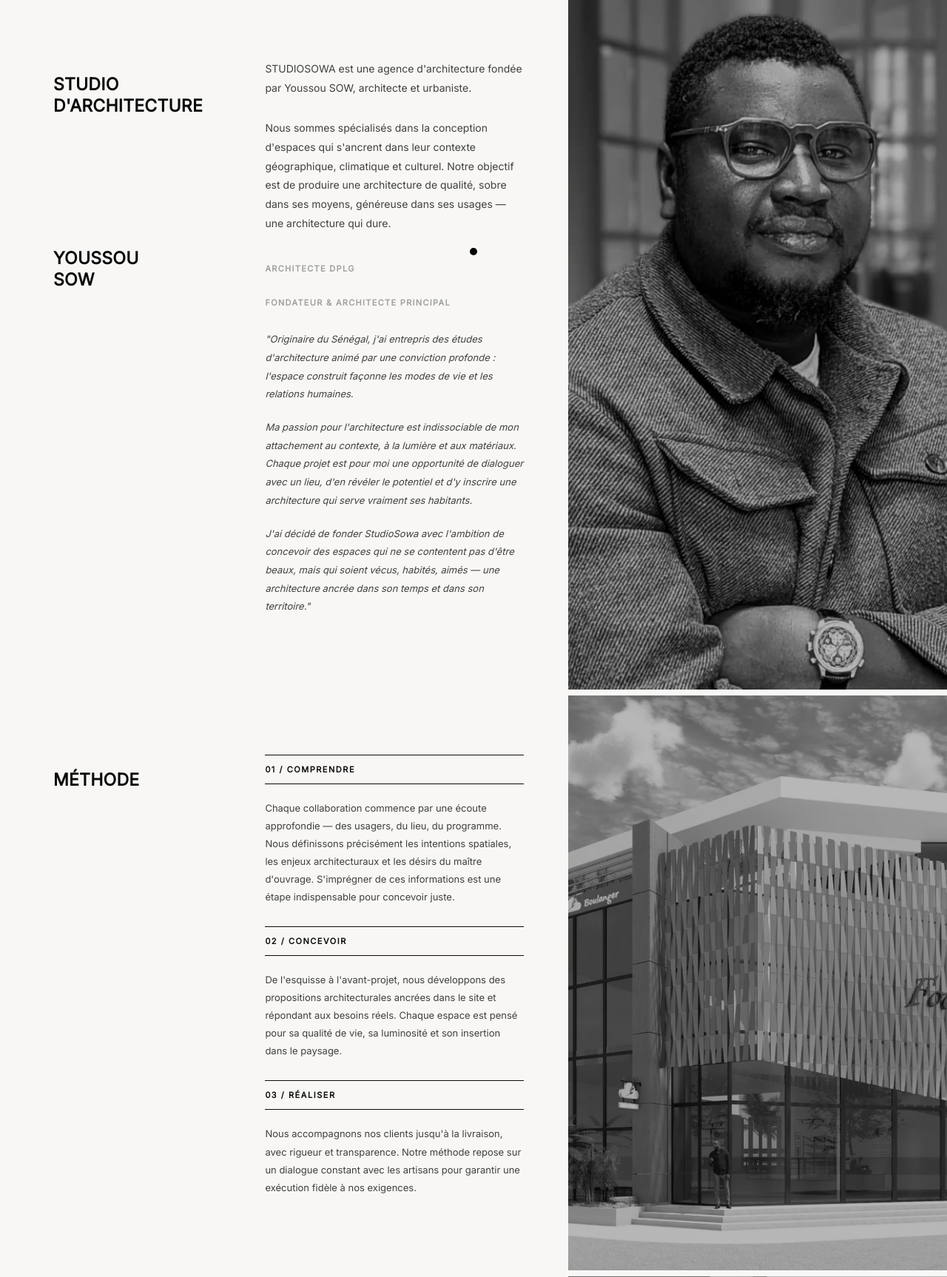
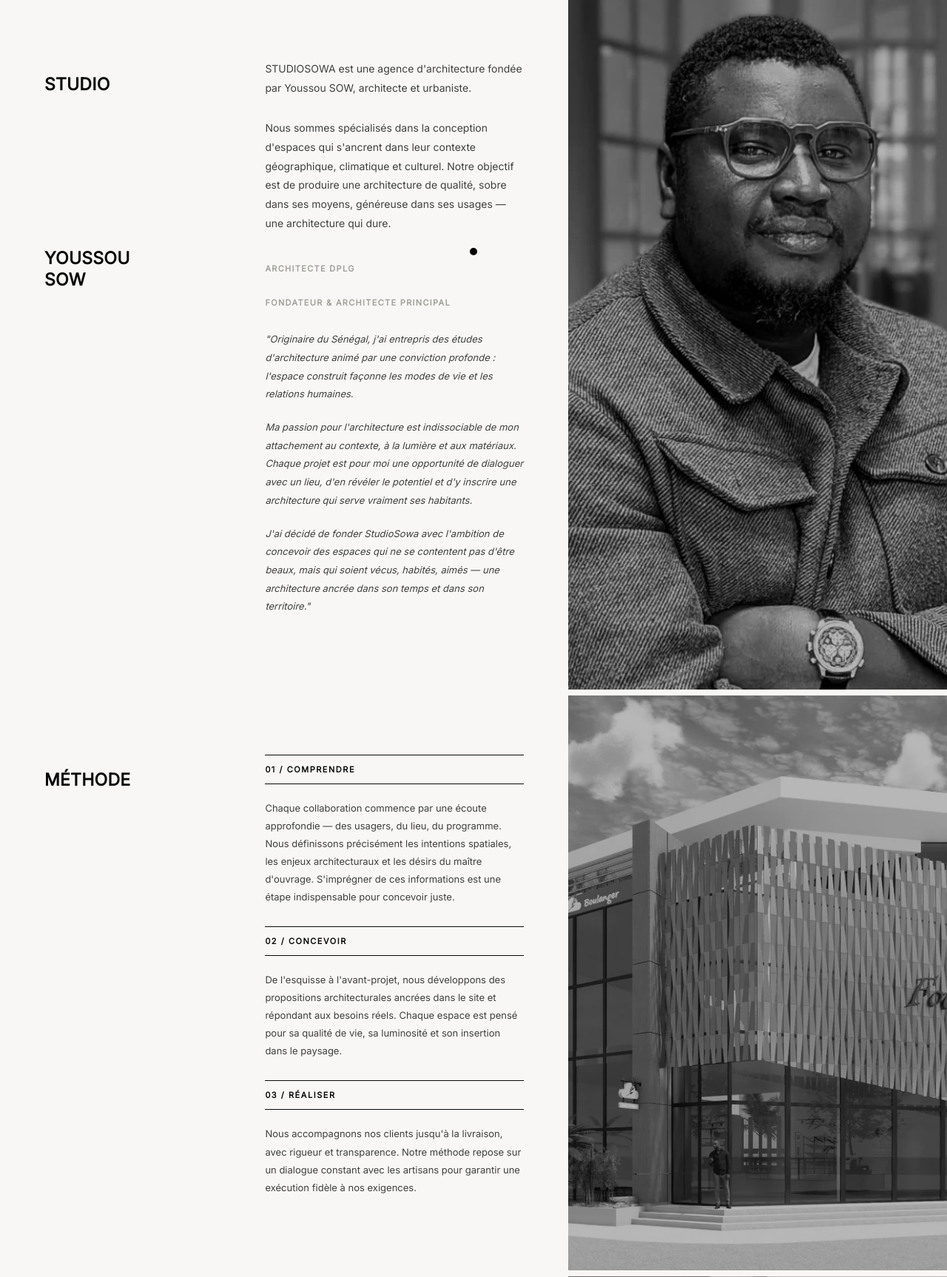
Before and after one commit to pacadiit/studiosowa, a Flask app: page / in a window 1280 px wide. Shown: the part 60-1786 px from the top of the page at 74% size. Run offline with Flask 3, Linux system fonts and the light colour scheme; data comes from the database, SQL or seed files in the repository.

Commit message:
fix: texte gauche aligné avec logo + Studio sans d'Architecture

```diff
--- a/static/css/main.css
+++ b/static/css/main.css
@@ -807,11 +807,10 @@ main#home {
 .agence-row:nth-child(3) { min-height: 48vh; }
 
 .agence-row__title {
-  padding: 80px 48px 80px 72px;
+  padding: calc(var(--nav-h) + 40px) 48px 80px 60px;
   display: flex;
   flex-direction: column;
   justify-content: flex-start;
-  padding-top: calc(var(--nav-h) + 40px);
 }
 
 .agence-row__text {
--- a/templates/studio.html
+++ b/templates/studio.html
@@ -13,8 +13,8 @@
     <!-- Section 1 — Studio (col 1 & 2, row 1) -->
     <div class="agence-row__title">
       <h1 class="agence-bigtitle reveal">
-        <span class="lang-fr">Studio<br>d'Architecture</span>
-        <span class="lang-en">Architecture<br>Studio</span>
+        <span class="lang-fr">Studio</span>
+        <span class="lang-en">Studio</span>
       </h1>
     </div>
     <div class="agence-row__text agence-row__text--top">
```
